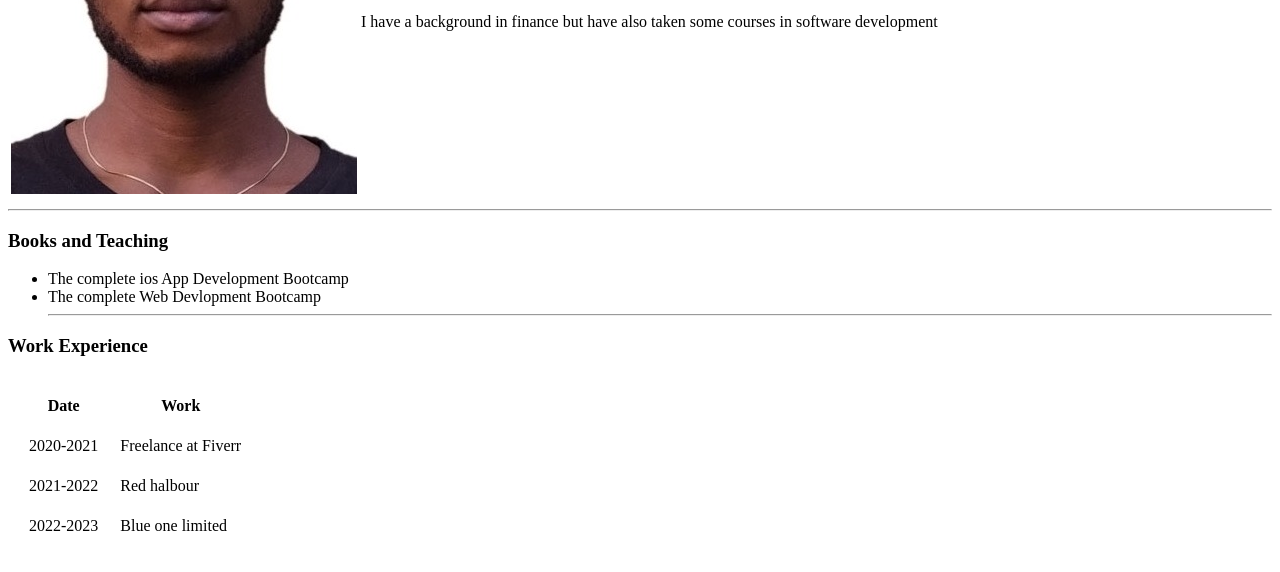
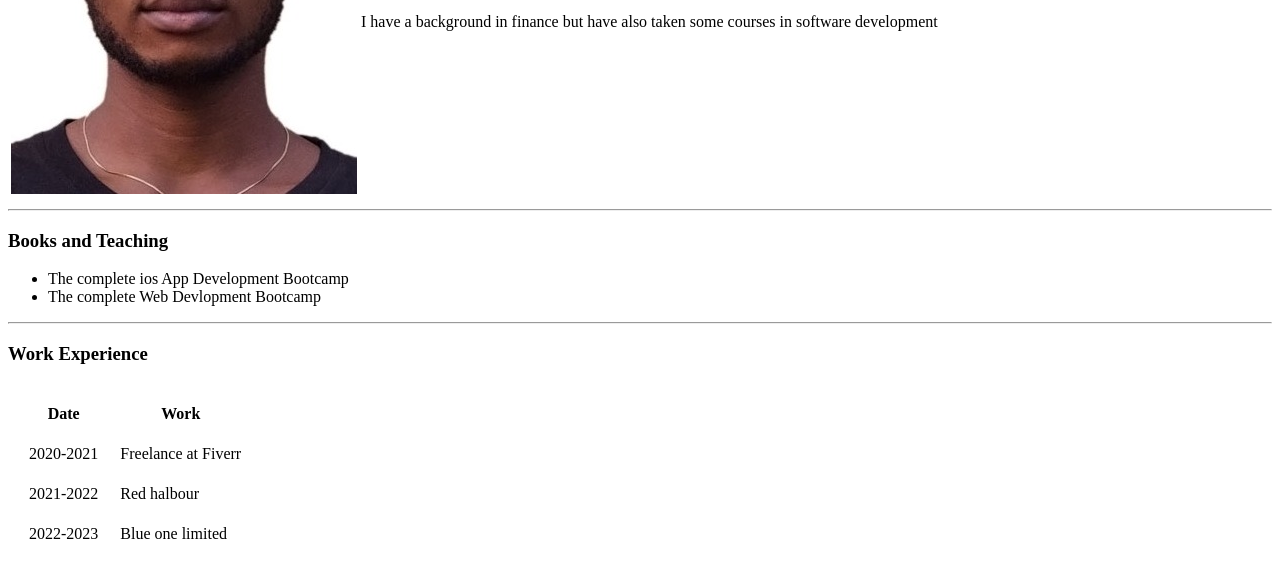
Before and after one commit to Akinola-Abayomi/cv, a plain HTML site: page index.html in a window 1280 px wide. Shown: the part 263-835 px from the top of the page. Drawn offline with Linux system fonts and the light colour scheme.

Commit message:
Update index.html

```diff
--- a/index.html
+++ b/index.html
@@ -19,8 +19,8 @@
     <h3>Books and Teaching</h3>
     <ul>
         <li>The complete ios App Development Bootcamp</li>
-        <li>The complete Web Devlopment Bootcamp</li><hr>
-    </ul>
+        <li>The complete Web Devlopment Bootcamp</li>
+    </ul><hr>
     <h3>Work Experience</h3>
     <table cellspacing="20">
         <tr>
```
